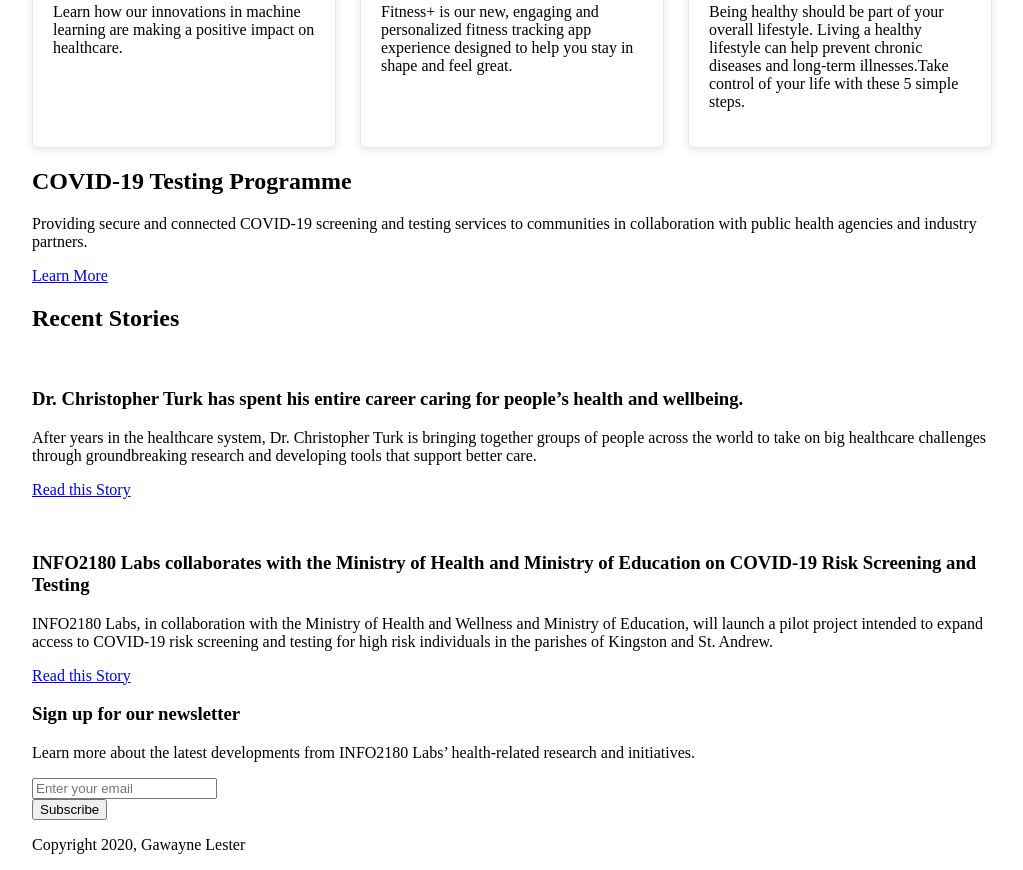
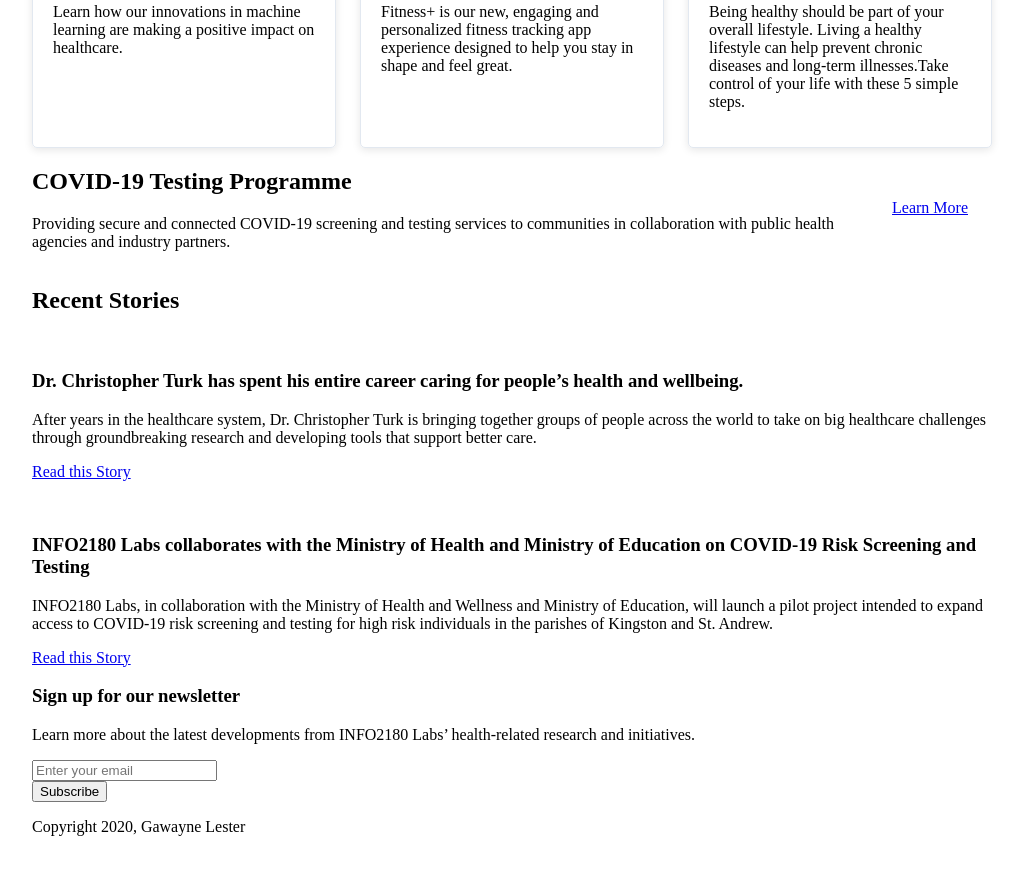
Before and after one commit to lestereducation-spec/info2180-project1, a plain HTML site: page index.html in a window 1280 px wide. Shown: the part 757-1627 px from the top of the page, without its empty margins (128-1151 px from the left). Drawn offline with Linux system fonts and the light colour scheme.

Commit message:
Implemented the  layout of the Testing section (#5)

```diff
--- a/styles.css
+++ b/styles.css
@@ -72,3 +72,19 @@ nav ul {
 .card-body {
     padding: 20px;
 }
+
+.testing .container {
+    display: flex;
+    justify-content: space-between;
+    align-items: center;
+    gap: 30px;
+}
+
+.testing-desciption {
+    flex: 1;
+}
+
+.cta .btn {
+    display: inline-block;
+    padding: 12px 24px;
+}
```
